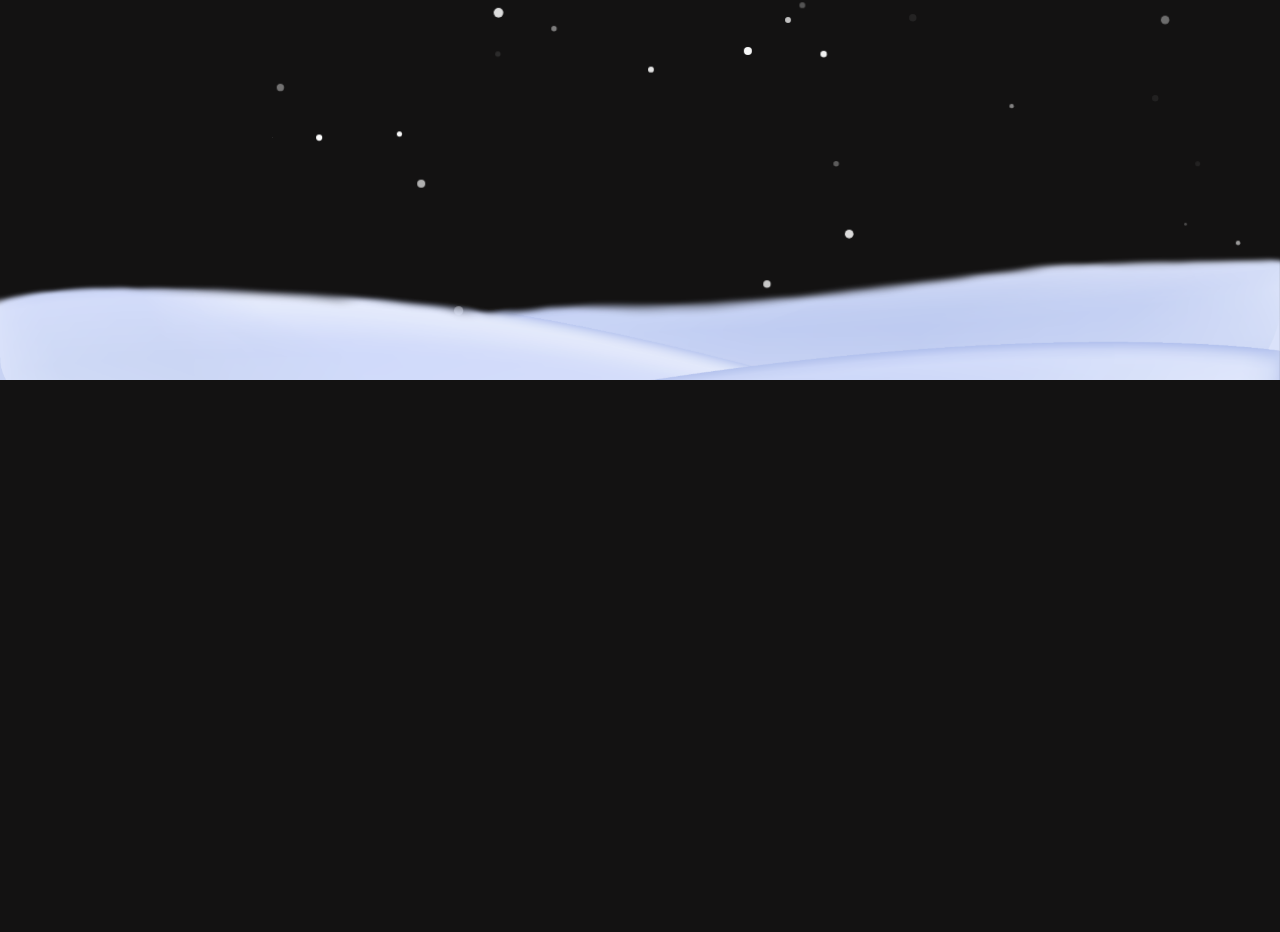
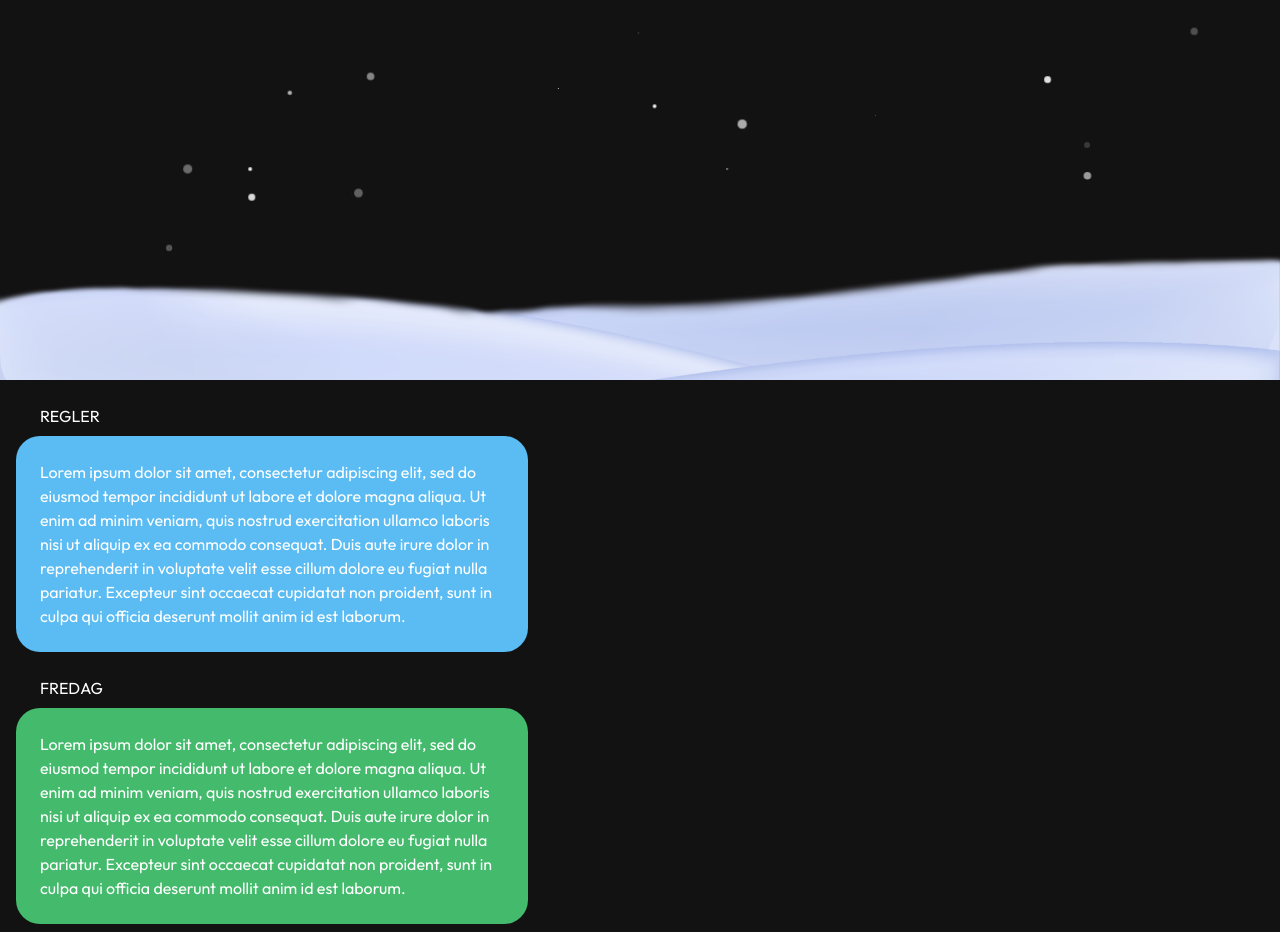
Before and after one commit to Thor-Herman/HAELGA_2023, a Next.js app in the folder frontend/: page / in a window 1280 px wide. Shown: the part 420-1352 px from the top of the page. Before the commit the page ends 800 px from the top, so only its background shows below. Built offline with nearby package versions, Linux system fonts and the light colour scheme; no server answers; the database is empty.

Commit message:
add textboxes

```diff
--- a/frontend/components/App.tsx
+++ b/frontend/components/App.tsx
@@ -1,20 +1,40 @@
 import Aurora from './Aurora';
 import Snow from './Snow';
 import TeamsContainer from './TeamsContainer';
-
+import TextBox from './TextBox';
 
 const App = () => {
   return (
-    <section className="min-h-screen text-white">
+    <section className="text-white">
       <Snow />
       <Aurora />
-      <div className="flex flex-col items-center pb-36">
+      <div className="flex min-h-screen flex-col items-center pb-36">
         <div className="w-max pt-24 text-center font-bold">
           <h1 className="py-2 text-5xl">HÆLGA 2023</h1>
           <div className="border-[1px] border-white" />
         </div>
         <TeamsContainer />
       </div>
+      <section className="px-4">
+        <TextBox title="REGLER" bgColor="bg-lightBlue">
+          <p>
+            Lorem ipsum dolor sit amet, consectetur adipiscing elit, sed do eiusmod tempor incididunt ut labore et
+            dolore magna aliqua. Ut enim ad minim veniam, quis nostrud exercitation ullamco laboris nisi ut aliquip ex
+            ea commodo consequat. Duis aute irure dolor in reprehenderit in voluptate velit esse cillum dolore eu fugiat
+            nulla pariatur. Excepteur sint occaecat cupidatat non proident, sunt in culpa qui officia deserunt mollit
+            anim id est laborum.
+          </p>
+        </TextBox>
+        <TextBox title="FREDAG" bgColor="bg-green">
+          <p>
+            Lorem ipsum dolor sit amet, consectetur adipiscing elit, sed do eiusmod tempor incididunt ut labore et
+            dolore magna aliqua. Ut enim ad minim veniam, quis nostrud exercitation ullamco laboris nisi ut aliquip ex
+            ea commodo consequat. Duis aute irure dolor in reprehenderit in voluptate velit esse cillum dolore eu fugiat
+            nulla pariatur. Excepteur sint occaecat cupidatat non proident, sunt in culpa qui officia deserunt mollit
+            anim id est laborum.
+          </p>
+        </TextBox>
+      </section>
       <div className="fixed bottom-0 h-32 w-full">
         <img className="h-full w-full object-cover object-top" src="/snow.png" alt="A snow bank" />
       </div>
--- /dev/null
+++ b/frontend/components/TextBox.tsx
@@ -0,0 +1,16 @@
+interface Props {
+  title: string;
+  children: React.ReactNode;
+  bgColor: string;
+}
+
+const TextBox = ({ title, children, bgColor }: Props) => {
+  return (
+    <div className="max-w-lg mt-6">
+      <p className="ml-6">{title}</p>
+      <div className={'my-2 rounded-3xl p-6 ' + bgColor}>{children}</div>
+    </div>
+  );
+};
+
+export default TextBox;
--- a/frontend/tailwind.config.js
+++ b/frontend/tailwind.config.js
@@ -7,6 +7,12 @@ module.exports = {
         dark: {
           DEFAULT: '#131212',
         },
+        lightBlue: {
+          DEFAULT: '#5ABCF3',
+        },
+        green: {
+          DEFAULT: '#44BB6C',
+        },
       },
       fontFamily: {
         sans: ['Outfit', 'serif'],
```
